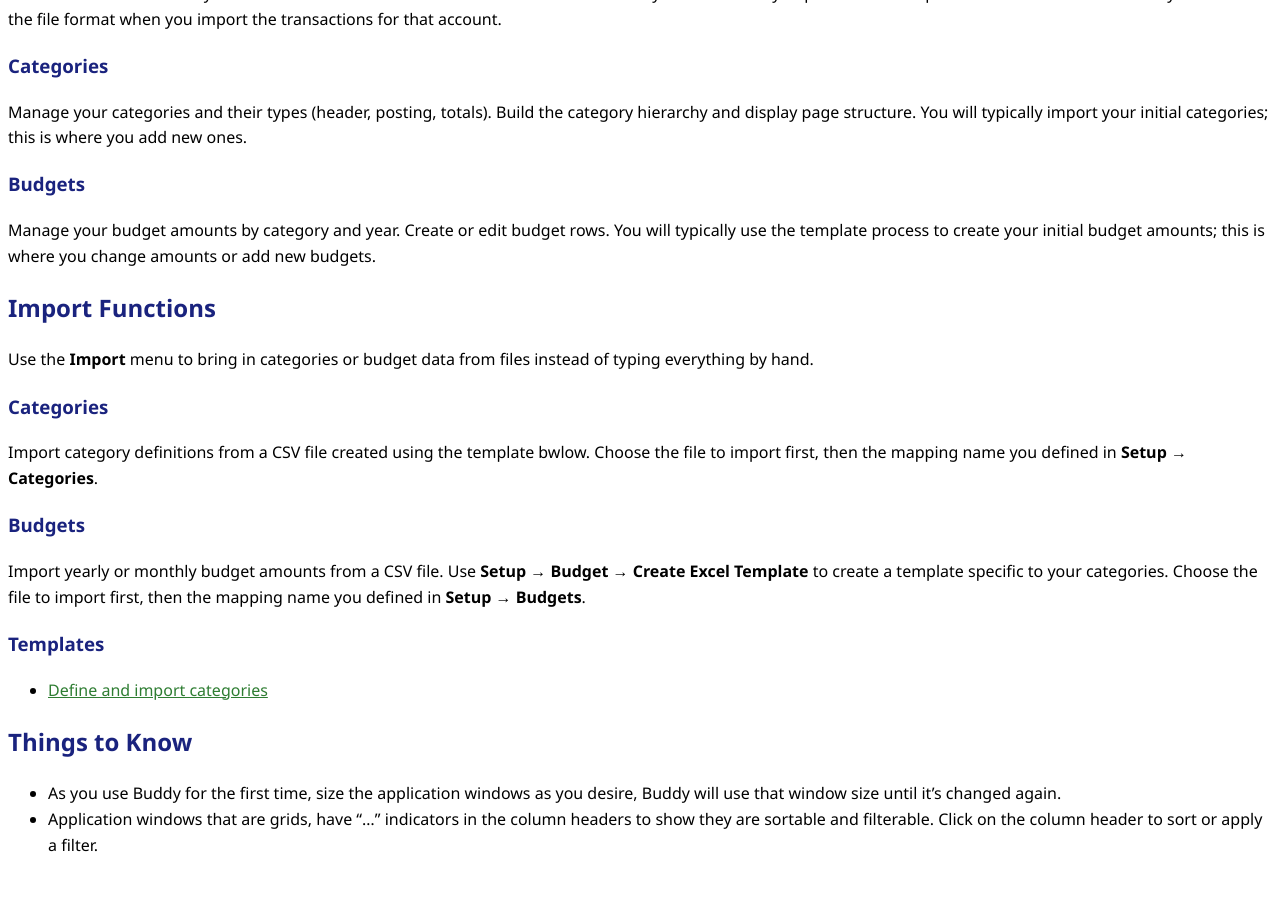
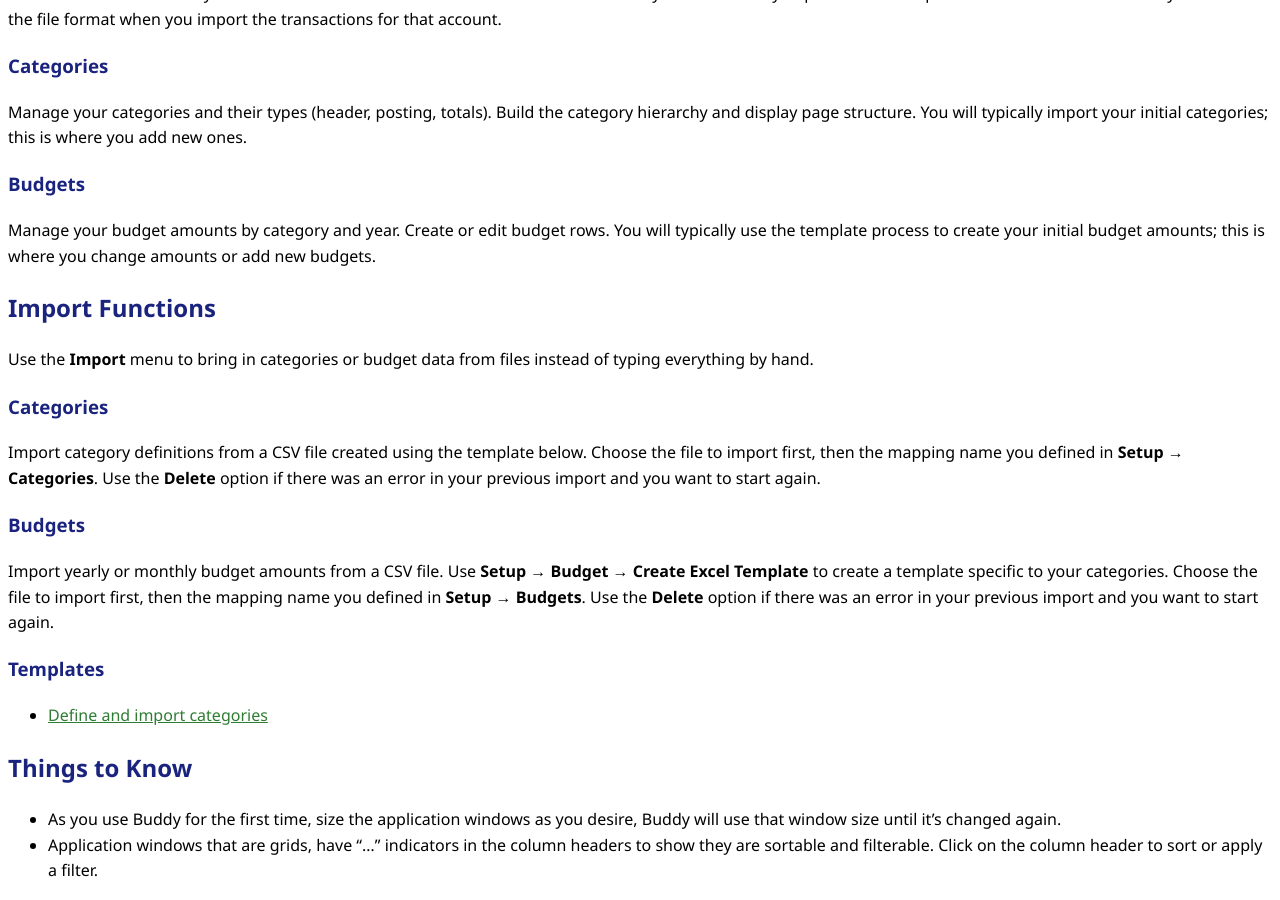
Before and after one commit to chudave1/Buddy-the-Budget-Helper-Release, a Jekyll site: the page built from docs/getting-started.md, in a window 1280 px wide and 900 px high, scrolled down 868 px. Built offline with Jekyll 4.4.1, drawn with Linux system fonts in a browser that asks for light colours; before the commit the page ends 1742 px from its top, so only the background shows below that.

Commit message:
Revise getting started documentation (typo)
Updated the getting started guide with improved formatting and additional instructions.

```diff
--- a/docs/getting-started.md
+++ b/docs/getting-started.md
@@ -36,10 +36,10 @@ Manage your budget amounts by category and year. Create or edit budget rows. You
 Use the **Import** menu to bring in categories or budget data from files instead of typing everything by hand.
 
 ### Categories
-Import category definitions from a CSV file created using the template bwlow. Choose the file to import first, then the mapping name you defined in **Setup → Categories**.
+Import category definitions from a CSV file created using the template below. Choose the file to import first, then the mapping name you defined in **Setup → Categories**.  Use the **Delete** option if there was an error in your previous import and you want to start again.
 
 ### Budgets
-Import yearly or monthly budget amounts from a CSV file.  Use **Setup → Budget → Create Excel Template** to create a template specific to your categories.  Choose the file to import first, then the mapping name you defined in **Setup → Budgets**.
+Import yearly or monthly budget amounts from a CSV file.  Use **Setup → Budget → Create Excel Template** to create a template specific to your categories.  Choose the file to import first, then the mapping name you defined in **Setup → Budgets**.  Use the **Delete** option if there was an error in your previous import and you want to start again.
 
 ### Templates
 * [Define and import categories](https://github.com/chudave1/Buddy-the-Budget-Helper-Release/blob/main/templates/Category_Import_Template.csv)
```
